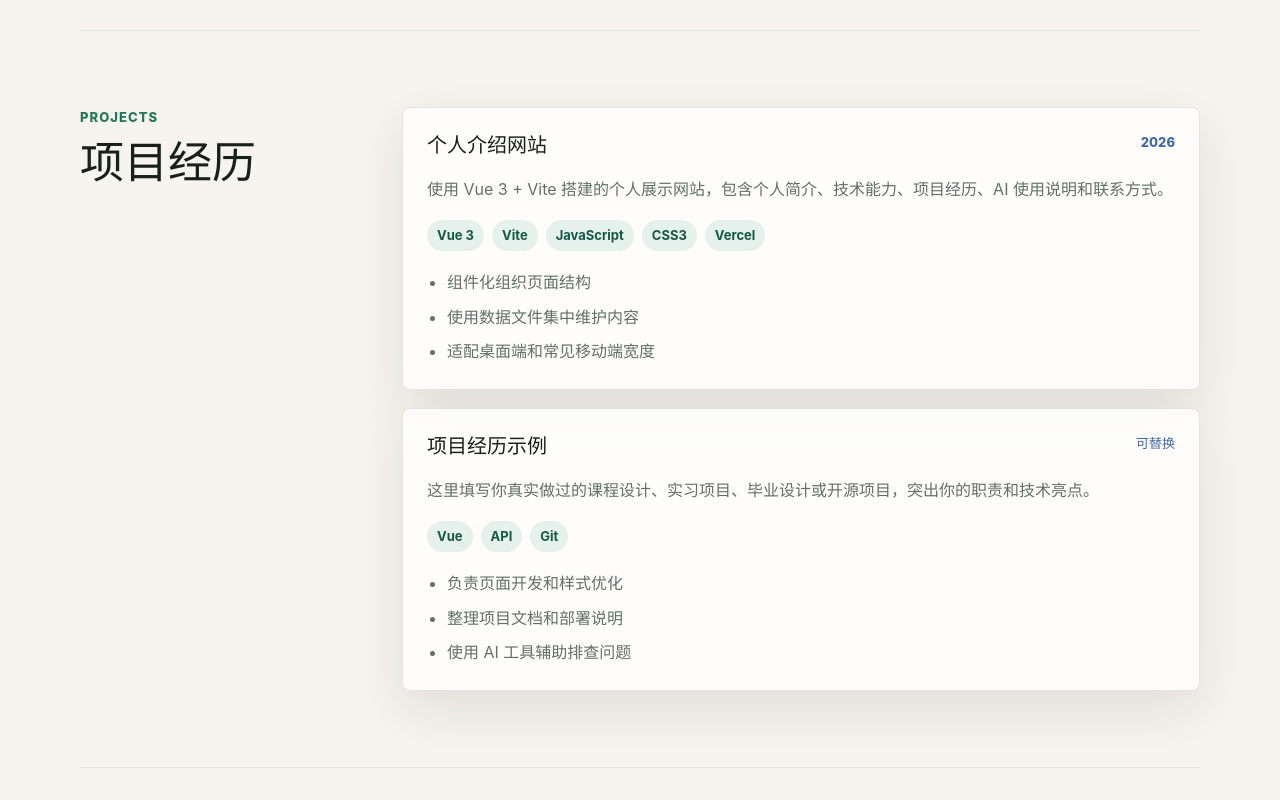
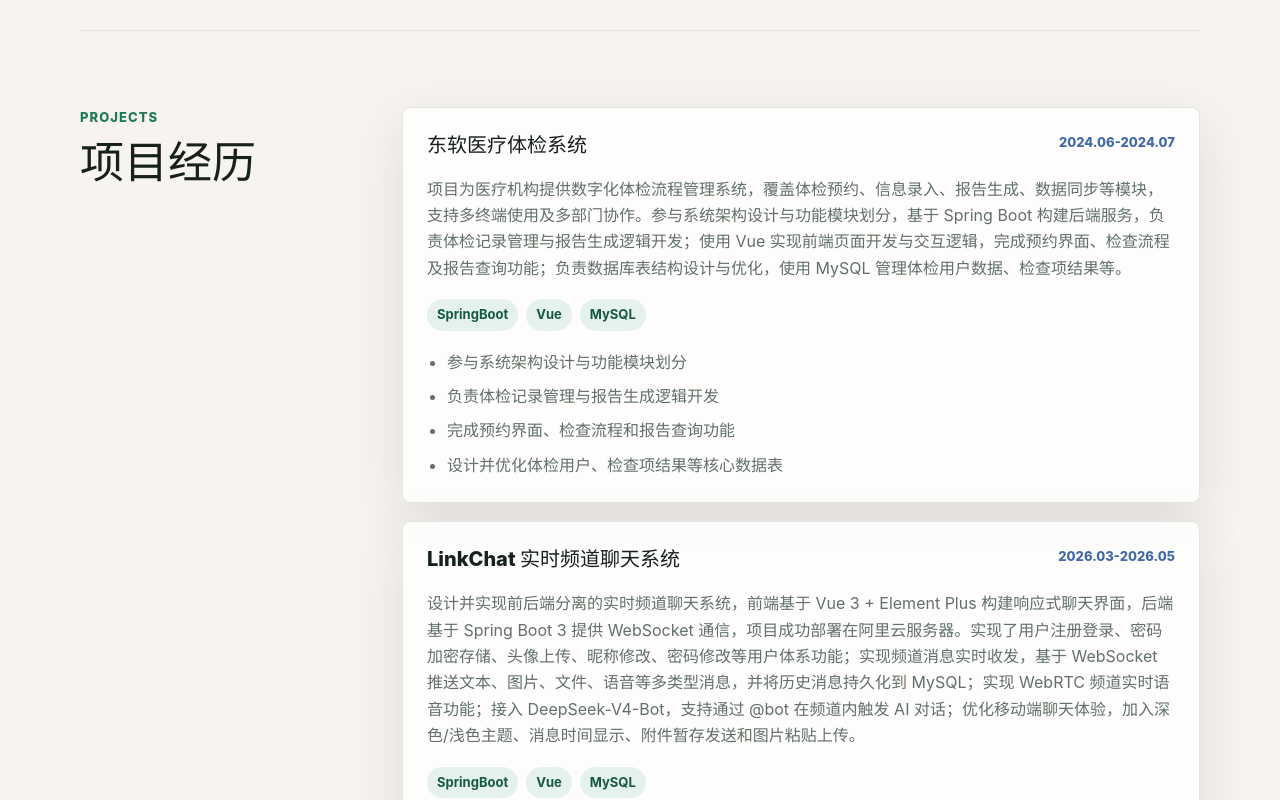
Before and after one commit to out11112/personal-site, a Vue app: page / in a window 1280 px wide. Shown: the part 1720-2520 px from the top of the page. Built offline with nearby package versions, Linux system fonts and the light colour scheme.

Commit message:
Update project experience content

```diff
--- a/src/data/profile.js
+++ b/src/data/profile.js
@@ -24,20 +24,30 @@ export const skills = [
 
 export const projects = [
   {
-    title: '个人介绍网站',
-    period: '2026',
+    title: '东软医疗体检系统',
+    period: '2024.06-2024.07',
     summary:
-      '使用 Vue 3 + Vite 搭建的个人展示网站，包含个人简介、技术能力、项目经历、AI 使用说明和联系方式。',
-    stack: ['Vue 3', 'Vite', 'JavaScript', 'CSS3', 'Vercel'],
-    points: ['组件化组织页面结构', '使用数据文件集中维护内容', '适配桌面端和常见移动端宽度'],
+      '项目为医疗机构提供数字化体检流程管理系统，覆盖体检预约、信息录入、报告生成、数据同步等模块，支持多终端使用及多部门协作。参与系统架构设计与功能模块划分，基于 Spring Boot 构建后端服务，负责体检记录管理与报告生成逻辑开发；使用 Vue 实现前端页面开发与交互逻辑，完成预约界面、检查流程及报告查询功能；负责数据库表结构设计与优化，使用 MySQL 管理体检用户数据、检查项结果等。',
+    stack: ['SpringBoot', 'Vue', 'MySQL'],
+    points: [
+      '参与系统架构设计与功能模块划分',
+      '负责体检记录管理与报告生成逻辑开发',
+      '完成预约界面、检查流程和报告查询功能',
+      '设计并优化体检用户、检查项结果等核心数据表',
+    ],
   },
   {
-    title: '项目经历示例',
-    period: '可替换',
+    title: 'LinkChat 实时频道聊天系统',
+    period: '2026.03-2026.05',
     summary:
-      '这里填写你真实做过的课程设计、实习项目、毕业设计或开源项目，突出你的职责和技术亮点。',
-    stack: ['Vue', 'API', 'Git'],
-    points: ['负责页面开发和样式优化', '整理项目文档和部署说明', '使用 AI 工具辅助排查问题'],
+      '设计并实现前后端分离的实时频道聊天系统，前端基于 Vue 3 + Element Plus 构建响应式聊天界面，后端基于 Spring Boot 3 提供 WebSocket 通信，项目成功部署在阿里云服务器。实现了用户注册登录、密码加密存储、头像上传、昵称修改、密码修改等用户体系功能；实现频道消息实时收发，基于 WebSocket 推送文本、图片、文件、语音等多类型消息，并将历史消息持久化到 MySQL；实现 WebRTC 频道实时语音功能；接入 DeepSeek-V4-Bot，支持通过 @bot 在频道内触发 AI 对话；优化移动端聊天体验，加入深色/浅色主题、消息时间显示、附件暂存发送和图片粘贴上传。',
+    stack: ['SpringBoot', 'Vue', 'MySQL'],
+    points: [
+      '基于 Spring Boot 3 与 WebSocket 实现频道消息实时收发',
+      '使用 Vue 3 和 Element Plus 构建响应式聊天界面',
+      '实现用户体系、消息持久化、文件上传和 WebRTC 实时语音',
+      '接入 DeepSeek-V4-Bot，并优化移动端聊天体验',
+    ],
   },
 ]
 
```
